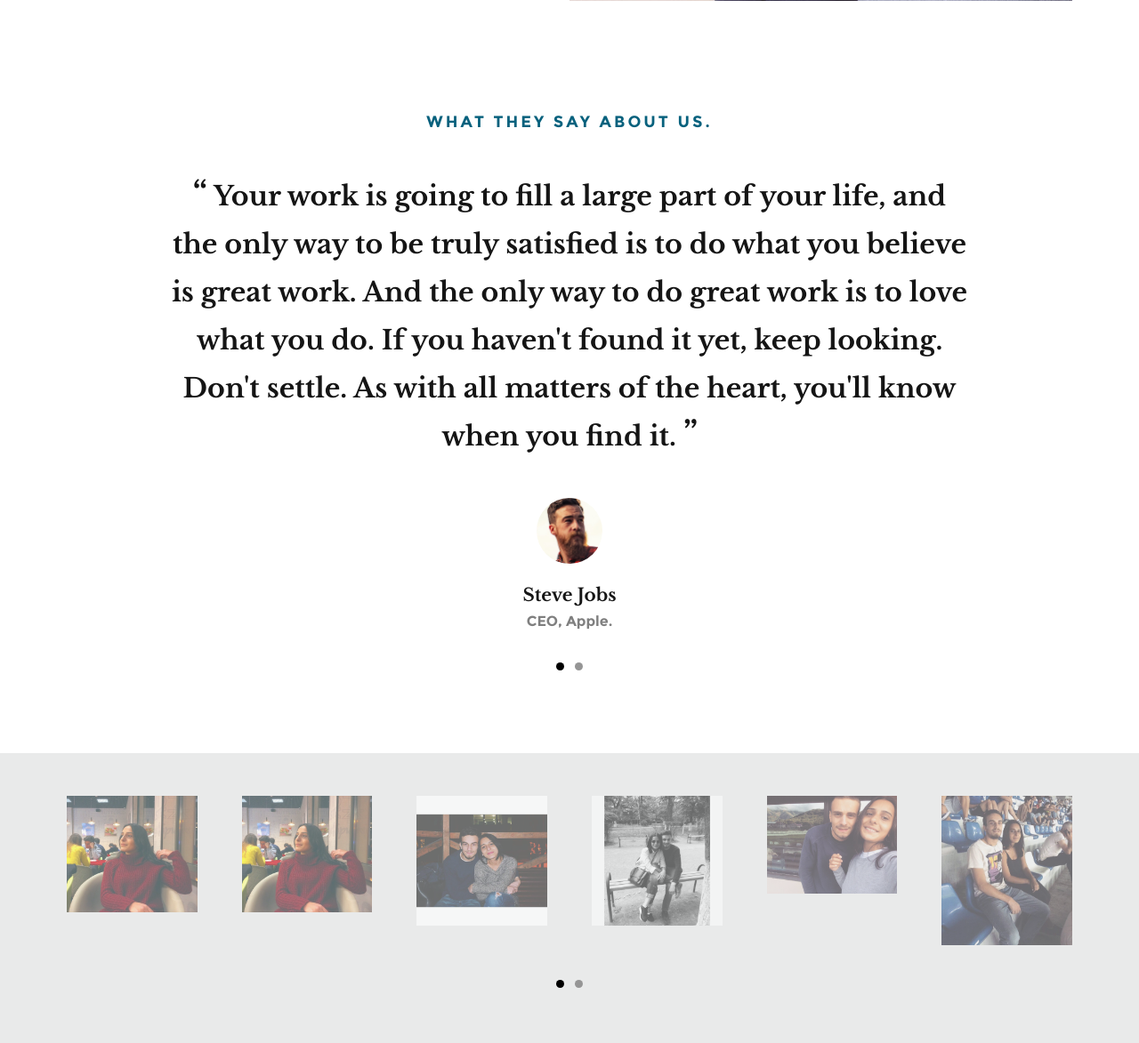
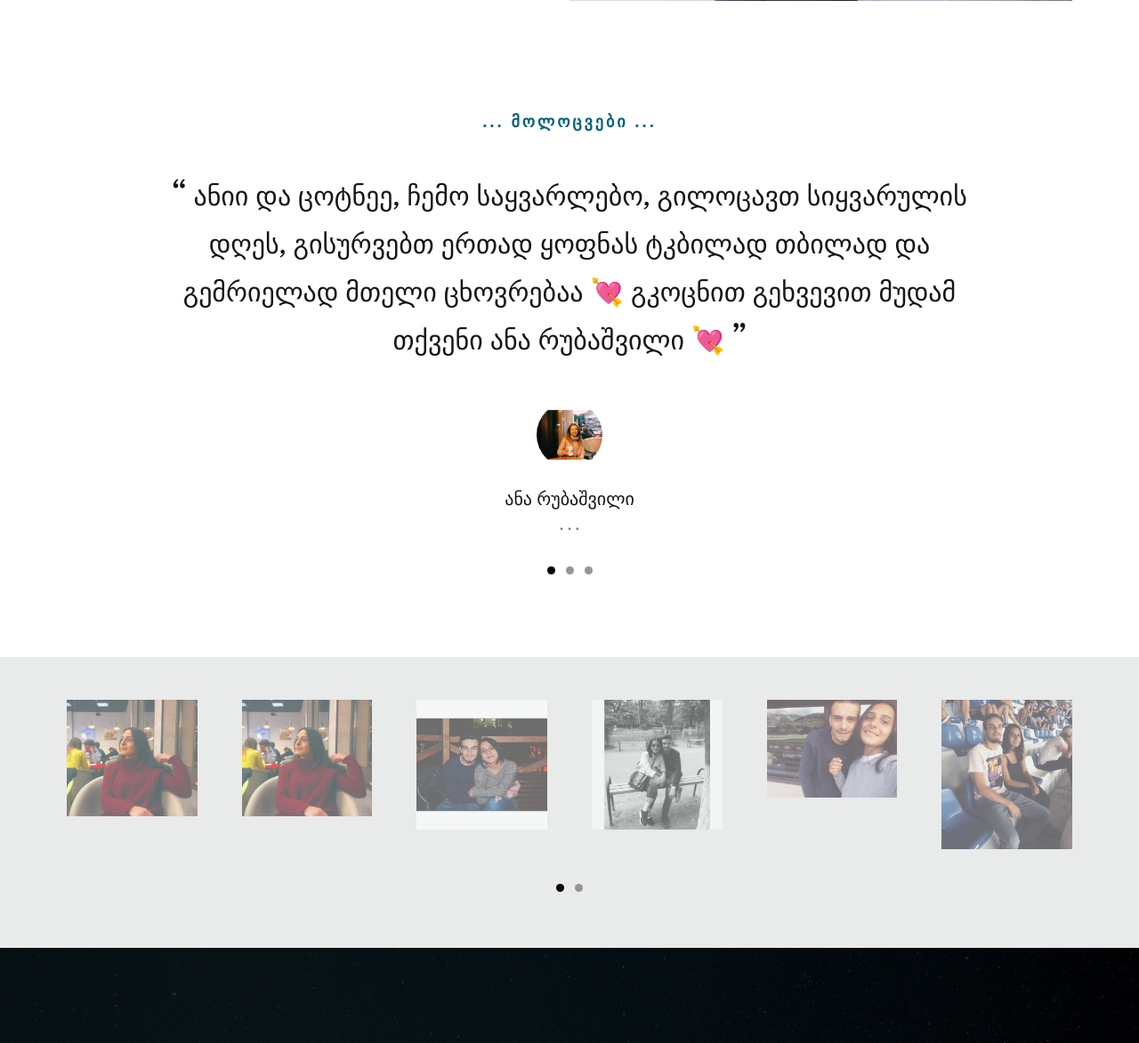
Before and after one commit to tsotnesharvadze/shmashkuna, a Django app: page / in a window 1280 px wide. Shown: the part 3806-4979 px from the top of the page at 89% size. Run offline with Django 3.2, Linux system fonts and the light colour scheme; some web fonts are replaced.

Commit message:
'add_milocva'

```diff
--- a/templates/index.html
+++ b/templates/index.html
@@ -64,7 +64,7 @@
 			</ul>
 {% comment %}
 			<p class="sponsor-text">
-				Looking for an awesome and reliable webhosting? Try <a href="http://www.dreamhost.com/r.cgi?287326|STYLESHOUT">DreamHost</a>.
+				Looking for an awesome and reliable webhosting? Try <a href="#">DreamHost</a>.
 				Get <span>$50 off</span> when you sign up with the promocode <span>styleshout</span>.
 				<!-- Simply type	the promocode in the box labeled “Promo Code” when placing your order. -->
 			</p>
@@ -139,7 +139,7 @@
 	      <li class="animate-intro">
 	      		<audio controls autoplay style='position: absolute;'>
 
-				  <source src="{% static 'audio/I_Love_You_Baby.mp3' %}" type="audio/mpeg">
+				  <!-- <source src="{% static 'audio/I_Love_You_Baby.mp3' %}" type="audio/mpeg"> -->
 				</audio>
 	        	{# <a href="#"><i class="fa fa-dribbble"></i></a> #}
 	      </li>
@@ -165,8 +165,8 @@
    			<div class="about-profile-bg"></div>
 
 				<div class="intro">
-					<h3 class="animate-this">ჩვენს შესახებ</h3>
-	   				<p class="lead animate-this">ჩვენ ვართ <span>ანი</span> და <span>ცოტნე</span> </p>
+					<h3 class="animate-this">ჩვენს 💘 შესახებ</h3>
+	   				<p class="lead animate-this">💜 ჩვენ ვართ <span>ანი</span> და <span>ცოტნე</span> 💜</p>
 	   				<h5 class="animate-this">ესეიგი ,როგორ დაიწყო მე და ანის ისტორია  ,დაახლოებით 554 დღის წინ პირველად დავინახე ანი , მეზღვაურის მაიკასავით ჭრელი ზედა ეცვა , თეთრი ლურჯი ზოლებით ან პირიქით მაგაზე აღაარ მიფიქრია,
 	   				ცოტა ნასვამი ვიყავი  ლუდი მქონდა დალეული , ე ისე ვიყავი ქერო ჭიკჭიკის ხასიათზე არიან ,ხოდა მივედი ანისთან და დავიწყე ლაპარაკი , სალაპარაკო თემა ადვილი მოსაძებნი იყო .აბიტურიენტები ვიყავით, მე კომაროვი მქონდა დამთავრებული და 'მაწყობდა' სწავლაზე ლაპარაკი , ხოდა შევაგდე გამოცდებზე და სწავლაზე 'ბაზარი' ,ანიმაც არ დამითმო და ამყვა ლაპარაკში , ასე დაიწო ჩვენი ურთიერთობა რომელიც დღემდე გრძელდება და გაგრძელდება!!! რატომ ჩამივარდა გულში გოგო რომელსაც მხოლოდ 'ზედა'-თი ვცნობდი არ ვიცი , არც სახელი არც გვარი , დღის შუქზეც არ მყავდა ნანახი მაგრამ ვგრძნობი ასე მოსაუბრე 'გლახა :დ' გოგო არ უნდა ყოფილიყო , ხო იმის თქმა დამავიწყდა ღამეა და მაგიტომ ვერ ვხედავდი :დ ,10-15 წუთი ლაპარაკსი შემდეგ ზოლებიანი მაიკის პატრონს ხელში დაექაჩნენ და წამართვეს , თავის დაქალმა წაიყვანა სახლში :) ,რატომღაც მეწყინა ... , სახლში მისულს ისეთი გრძნობა მქონდა თითქოს გარეთ რაღაც დამჩა ვერ ვხვდებოდი რა .. , მერე გამახსენდა და მოვიკითხე ფბზე ზოლებიანი 'ზედის' პატრონი , ასე მივწერე პირველი 'მესიჯი' , არა ვცდები მან  მომწერა პირველმა  'რა ხდება?' -ო , ხოდა ჩემო ანი აი ეს ხდება , უყვარხარ ცოტნეს და 554 დრის მერე სიყვარულის დღეს გილოცავს!!!!   </h5>
 				</div>
@@ -212,14 +212,14 @@
 		     					   <h3 class="folio-title">Shutterbug</h3>
 		     					</div>
 	                  </a>
-	                  <a href="https://www.behance.net/" class='details-link' title="details">
+	                  <a href="#" class='details-link' title="details">
 	                  	<i class="icon-link"></i>
 	                  </a>
 	               </div> <!-- end item-wrap -->
 
 						<div id="01" class='hide'>
 							<h4>Shutterbug</h4>
-							<p>Lorem ipsum Dolor deserunt labore sint officia. Magna et aute enim proident tempor sunt quis nulla voluptate fugiat velit. <a href="https://www.behance.net/">Details</a></p>
+							<p>Lorem ipsum Dolor deserunt labore sint officia. Magna et aute enim proident tempor sunt quis nulla voluptate fugiat velit. <a href="#">Details</a></p>
 						</div>
 	        	</div> <!-- end folio-item -->
 
@@ -234,14 +234,14 @@
 		     					   <h3 class="folio-title">Yellow Wall</h3>
 		     					</div>
 	                  </a>
-	                  <a href="https://www.behance.net/" class='details-link' title="details">
+	                  <a href="#" class='details-link' title="details">
 	                  	<i class="icon-link"></i>
 	                  </a>
 	               </div> <!-- end item-wrap -->
 
 	               <div id="02" class='hide'>
 							<h4>Yellow Wall</h4>
-							<p>Lorem ipsum Dolor deserunt labore sint officia. Magna et aute enim proident tempor sunt quis nulla voluptate fugiat velit. <a href="https://www.behance.net/">Details</a></p>
+							<p>Lorem ipsum Dolor deserunt labore sint officia. Magna et aute enim proident tempor sunt quis nulla voluptate fugiat velit. <a href="#">Details</a></p>
 						</div>
 	        	</div> <!-- end folio-item -->
 
@@ -256,14 +256,14 @@
 		     					   <h3 class="folio-title">Architecture</h3>
 		     					</div>
 	                  </a>
-	                  <a href="https://www.behance.net/" class='details-link' title="details">
+	                  <a href="#" class='details-link' title="details">
 	                  	<i class="icon-link"></i>
 	                  </a>
 	               </div> <!-- end item-wrap -->
 
 	               <div id="03" class='hide'>
 							<h4>Architecture</h4>
-							<p>Lorem ipsum Dolor deserunt labore sint officia. Magna et aute enim proident tempor sunt quis nulla voluptate fugiat velit. <a href="https://www.behance.net/">Details</a></p>
+							<p>Lorem ipsum Dolor deserunt labore sint officia. Magna et aute enim proident tempor sunt quis nulla voluptate fugiat velit. <a href="#">Details</a></p>
 						</div>
 	        	</div> <!-- end folio-item -->
 
@@ -278,14 +278,14 @@
 		     					   <h3 class="folio-title">Minimalismo</h3>
 		     					</div>
 	                  </a>
-	                  <a href="https://www.behance.net/" class='details-link' title="details">
+	                  <a href="#" class='details-link' title="details">
 	                  	<i class="icon-link"></i>
 	                  </a>
 	               </div> <!-- end item-wrap -->
 
 	               <div id="04" class='hide'>
 							<h4>Minimalismo</h4>
-							<p>Lorem ipsum Dolor deserunt labore sint officia. Magna et aute enim proident tempor sunt quis nulla voluptate fugiat velit. <a href="https://www.behance.net/">Details</a></p>
+							<p>Lorem ipsum Dolor deserunt labore sint officia. Magna et aute enim proident tempor sunt quis nulla voluptate fugiat velit. <a href="#">Details</a></p>
 						</div>
 	        	</div> <!-- end folio-item -->
 
@@ -300,14 +300,14 @@
 		     					   <h3 class="folio-title">Skaterboy</h3>
 		     					</div>
 	                  </a>
-	                  <a href="https://www.behance.net/" class='details-link' title="details">
+	                  <a href="#" class='details-link' title="details">
 	                  	<i class="icon-link"></i>
 	                  </a>
 	               </div> <!-- end item-wrap -->
 
 	               <div id="05" class='hide'>
 							<h4>Skaterboy</h4>
-							<p>Lorem ipsum Dolor deserunt labore sint officia. Magna et aute enim proident tempor sunt quis nulla voluptate fugiat velit. <a href="https://www.behance.net/">Details</a></p>
+							<p>Lorem ipsum Dolor deserunt labore sint officia. Magna et aute enim proident tempor sunt quis nulla voluptate fugiat velit. <a href="#">Details</a></p>
 						</div>
 	        	</div> <!-- end folio-item -->
 
@@ -322,14 +322,14 @@
 		     					   <h3 class="folio-title">Salad</h3>
 		     					</div>
 	                  </a>
-	                  <a href="https://www.behance.net/" class='details-link' title="details">
+	                  <a href="#" class='details-link' title="details">
 	                  	<i class="icon-link"></i>
 	                  </a>
 	               </div> <!-- end item-wrap -->
 
 	               <div id="06" class='hide'>
 							<h4>Salad</h4>
-							<p>Lorem ipsum Dolor deserunt labore sint officia. Magna et aute enim proident tempor sunt quis nulla voluptate fugiat velit. <a href="www.behance.net">Details</a></p>
+							<p>Lorem ipsum Dolor deserunt labore sint officia. Magna et aute enim proident tempor sunt quis nulla voluptate fugiat velit. <a href="#">Details</a></p>
 						</div>
 	        	</div> <!-- end folio-item -->
 
@@ -346,7 +346,7 @@
 
    	<div class="row">
    		<div class="col-twelve">
-   			<h2 class="animate-this">What They Say About Us.</h2>
+   			<h2 class="animate-this">... მოლოცვები ...</h2>
    		</div>
    	</div>
 
@@ -358,35 +358,48 @@
 
                <li>
                   <p>
-                  Your work is going to fill a large part of your life, and the only way to be truly satisfied is
-                  to do what you believe is great work. And the only way to do great work is to love what you do.
-                  If you haven't found it yet, keep looking. Don't settle. As with all matters of the heart, you'll know when you find it.
+                  ანიი და ცოტნეე, ჩემო საყვარლებო, გილოცავთ სიყვარულის დღეს, გისურვებთ ერთად ყოფნას ტკბილად თბილად და გემრიელად მთელი ცხოვრებაა 💘 გკოცნით გეხვევით მუდამ თქვენი ანა რუბაშვილი 💘
                   </p>
 
                   <div class="testimonial-author">
-                    	<img src="{% static 'images/avatars/user-02.jpg' %}" alt="Author image">
+                    	<img src="{% static 'images/avatars/rubashka.jpg' %}" alt="Author image">
                     	<div class="author-info">
-                    		Steve Jobs
-                    		<span class="position">CEO, Apple.</span>
+                    		ანა რუბაშვილი
+                    		<span class="position">. . .</span>
                     	</div>
                   </div>
              	</li> <!-- end slide -->
 
                <li>
                   <p>
-                  This is Photoshop's version  of Lorem Ipsum. Proin gravida nibh vel velit auctor aliquet.
-                  Aenean sollicitudin, lorem quis bibendum auctor, nisi elit consequat ipsum, nec sagittis sem
-                  nibh id elit. Duis sed odio sit amet nibh vulputate cursus a sit amet mauris.
+                  ანიკოოოო💜 ჩემო სიყვარულო, გოლოცავ 14 თებერვალს 💘 მოკლედ რაც გაგიცანი, იმის შემდეგ ცოტნესთან ერთად ასოცირდები ჩემთვის 💑 მიუხედავად იმისა რომ ზოგჯერ ნერვებს მიშლის , ცალ-ცალკე მაინც ვერ წარმომიდგენიხართ. გისურვებთ რომ კიდევ უამრავი 14 თებერვალი გაატაროთ ერთად და იყოთ ისეთი ბედნიერები როგორებიც ახლა ხართ ,  ძალიან მიყვარხართ ორივე 💘💘💘💑💑💑💜💜💜
                   </p>
 
                	<div class="testimonial-author">
-                    	<img src="{% static 'images/avatars/user-03.jpg' %}" alt="Author image">
+                    	<img src="{% static 'images/avatars/kapanadze.jpg' %}" alt="Author image">
                     	<div class="author-info">
-                    		John Doe
-                    		<span>CEO, ABC Corp.</span>
+                    		თაკო კაპანაძე
+                    		<span>. . .</span>
                     	</div>
                   </div>
                </li> <!-- end slide -->
+
+               <li>
+                  <p>
+                  გილოცავთ! ძალიან მომწონს ეს ლამასობა საიტი. სულ სულ ბედნიერ და სიყვარულით სავსე დღეებს გისურვებთ. კრეატიულობა და ექშენი არ მოიკლოთ, ლავ უ გაიზ 💜
+                  </p>
+
+               	<div class="testimonial-author">
+                    	<img src="{% static 'images/avatars/akhalauri.jpg' %}" alt="Author image">
+                    	<div class="author-info">
+                    		მარიამ ახალაური
+                    		<span>. . .</span>
+                    	</div>
+                  </div>
+               </li> <!-- end slide -->
+
+
+
 
             </ul> <!-- end slides -->
 
@@ -616,7 +629,7 @@
       		<div class="col-twelve">
 	      		<div class="copyright">
 		         	<span>© Copyright Infinity 2016.</span>
-		         	<span>Design by <a href="http://www.styleshout.com/">styleshout</a></span>
+		         	<span>Design by <a href="#">styleshout</a></span>
 		         </div>
 	      	</div>
 
```
Also changed, not shown: static/images/avatars/akhalauri.jpg (added), static/images/avatars/kapanadze.jpg (added), static/images/avatars/rubashka.jpg (added).
